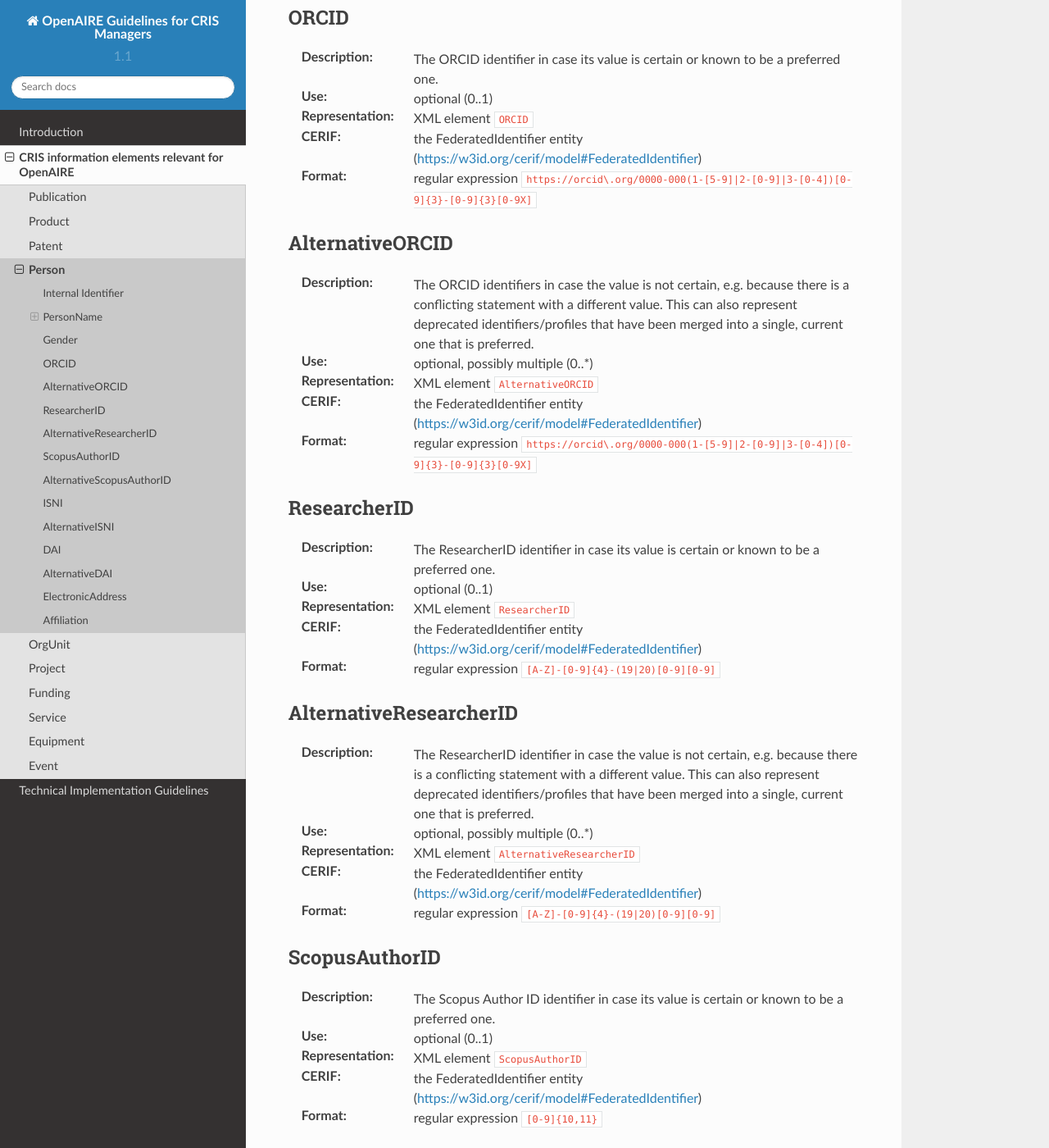
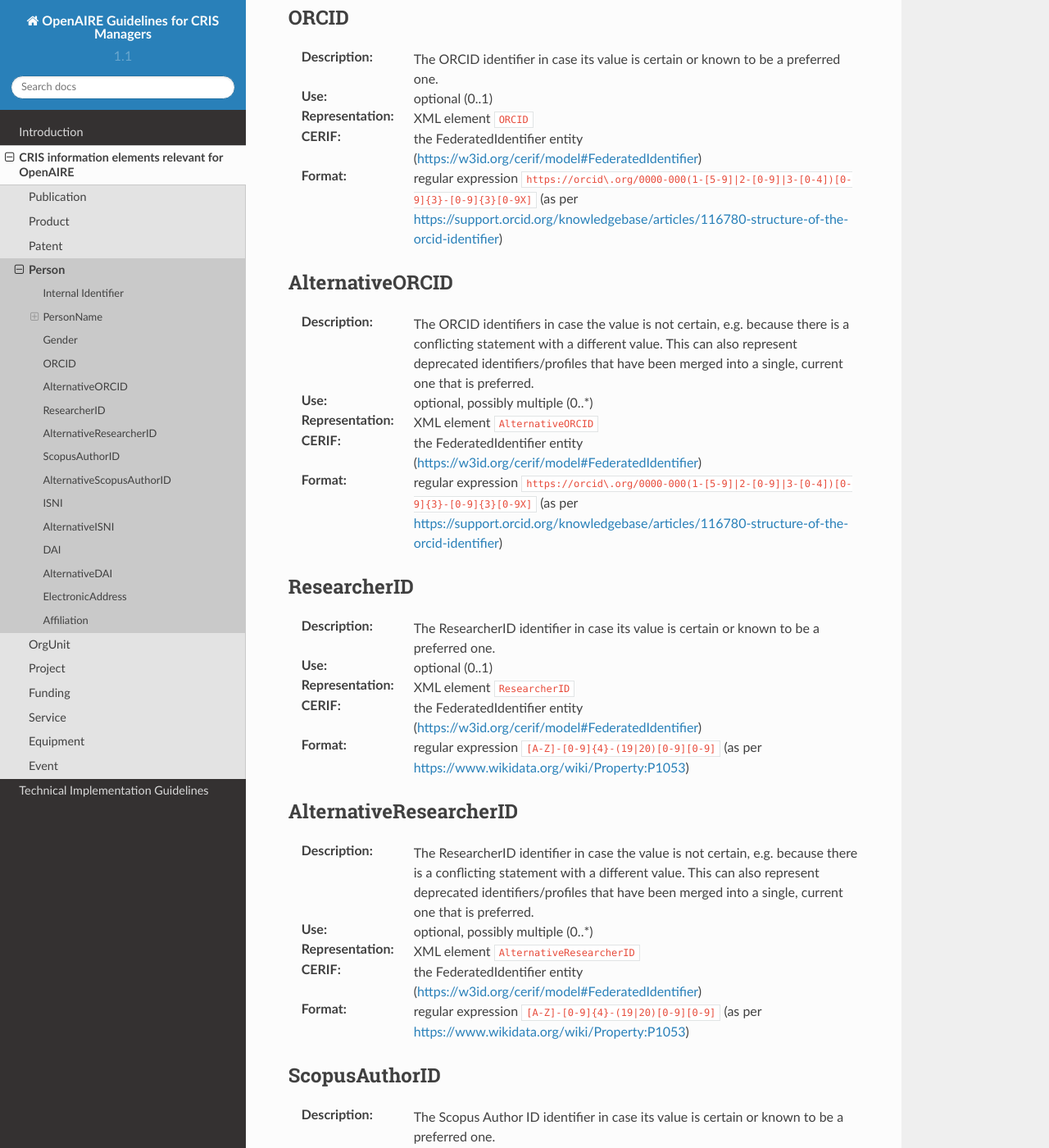
Before and after one commit to openaire/guidelines-cris-managers, a Sphinx documentation site: the page built from docs/cerif_xml_person_entity.rst, in a window 1280 px wide and 1400 px high, scrolled down 1767 px. Shown: the whole window at 82% size. Built offline with Sphinx 7.4.7 and the Read the Docs theme 2.0.0, drawn with Linux system fonts in a browser that asks for light colours; some of the changed text lies outside the part shown.

Commit message:
additional format information (closes #50)

```diff
--- a/docs/cerif_xml_person_entity.rst
+++ b/docs/cerif_xml_person_entity.rst
@@ -68,7 +68,7 @@ ORCID
 :Use: optional (0..1)
 :Representation: XML element ``ORCID``
 :CERIF: the FederatedIdentifier entity (`<https://w3id.org/cerif/model#FederatedIdentifier>`_)
-:Format: regular expression ``https://orcid\.org/0000-000(1-[5-9]|2-[0-9]|3-[0-4])[0-9]{3}-[0-9]{3}[0-9X]``
+:Format: regular expression ``https://orcid\.org/0000-000(1-[5-9]|2-[0-9]|3-[0-4])[0-9]{3}-[0-9]{3}[0-9X]`` (as per `<https://support.orcid.org/knowledgebase/articles/116780-structure-of-the-orcid-identifier>`_)
 
 
 
@@ -78,7 +78,7 @@ AlternativeORCID
 :Use: optional, possibly multiple (0..*)
 :Representation: XML element ``AlternativeORCID``
 :CERIF: the FederatedIdentifier entity (`<https://w3id.org/cerif/model#FederatedIdentifier>`_)
-:Format: regular expression ``https://orcid\.org/0000-000(1-[5-9]|2-[0-9]|3-[0-4])[0-9]{3}-[0-9]{3}[0-9X]``
+:Format: regular expression ``https://orcid\.org/0000-000(1-[5-9]|2-[0-9]|3-[0-4])[0-9]{3}-[0-9]{3}[0-9X]`` (as per `<https://support.orcid.org/knowledgebase/articles/116780-structure-of-the-orcid-identifier>`_)
 
 
 
@@ -88,7 +88,7 @@ ResearcherID
 :Use: optional (0..1)
 :Representation: XML element ``ResearcherID``
 :CERIF: the FederatedIdentifier entity (`<https://w3id.org/cerif/model#FederatedIdentifier>`_)
-:Format: regular expression ``[A-Z]-[0-9]{4}-(19|20)[0-9][0-9]``
+:Format: regular expression ``[A-Z]-[0-9]{4}-(19|20)[0-9][0-9]`` (as per `<https://www.wikidata.org/wiki/Property:P1053>`_)
 
 
 
@@ -98,7 +98,7 @@ AlternativeResearcherID
 :Use: optional, possibly multiple (0..*)
 :Representation: XML element ``AlternativeResearcherID``
 :CERIF: the FederatedIdentifier entity (`<https://w3id.org/cerif/model#FederatedIdentifier>`_)
-:Format: regular expression ``[A-Z]-[0-9]{4}-(19|20)[0-9][0-9]``
+:Format: regular expression ``[A-Z]-[0-9]{4}-(19|20)[0-9][0-9]`` (as per `<https://www.wikidata.org/wiki/Property:P1053>`_)
 
 
 
@@ -108,7 +108,7 @@ ScopusAuthorID
 :Use: optional (0..1)
 :Representation: XML element ``ScopusAuthorID``
 :CERIF: the FederatedIdentifier entity (`<https://w3id.org/cerif/model#FederatedIdentifier>`_)
-:Format: regular expression ``[0-9]{10,11}``
+:Format: regular expression ``[0-9]{10,11}`` (as per `<https://www.wikidata.org/wiki/Property:P1153>`_)
 
 
 
@@ -118,7 +118,7 @@ AlternativeScopusAuthorID
 :Use: optional, possibly multiple (0..*)
 :Representation: XML element ``AlternativeScopusAuthorID``
 :CERIF: the FederatedIdentifier entity (`<https://w3id.org/cerif/model#FederatedIdentifier>`_)
-:Format: regular expression ``[0-9]{10,11}``
+:Format: regular expression ``[0-9]{10,11}`` (as per `<https://www.wikidata.org/wiki/Property:P1153>`_)
 
 
 
@@ -128,7 +128,7 @@ ISNI
 :Use: optional (0..1)
 :Representation: XML element ``ISNI``
 :CERIF: the FederatedIdentifier entity (`<https://w3id.org/cerif/model#FederatedIdentifier>`_)
-:Format: regular expression ``[0-9]{4} [0-9]{4} [0-9]{4} [0-9]{3}[0-9X]``
+:Format: regular expression ``[0-9]{4} [0-9]{4} [0-9]{4} [0-9]{3}[0-9X]`` (as per `<https://www.wikidata.org/wiki/Property:P213>`_)
 
 
 
@@ -138,7 +138,7 @@ AlternativeISNI
 :Use: optional, possibly multiple (0..*)
 :Representation: XML element ``AlternativeISNI``
 :CERIF: the FederatedIdentifier entity (`<https://w3id.org/cerif/model#FederatedIdentifier>`_)
-:Format: regular expression ``[0-9]{4} [0-9]{4} [0-9]{4} [0-9]{3}[0-9X]``
+:Format: regular expression ``[0-9]{4} [0-9]{4} [0-9]{4} [0-9]{3}[0-9X]`` (as per `<https://www.wikidata.org/wiki/Property:P213>`_)
 
 
 
@@ -148,7 +148,7 @@ DAI
 :Use: optional (0..1)
 :Representation: XML element ``DAI``
 :CERIF: the FederatedIdentifier entity (`<https://w3id.org/cerif/model#FederatedIdentifier>`_)
-:Format: regular expression ``info\:eu\-repo/dai/nl/\d{8}[\dxX]``
+:Format: regular expression ``info\:eu\-repo/dai/nl/\d{8}[\dxX]`` (as per `<https://wiki.surfnet.nl/display/standards/DAI>`_)
 
 
 
@@ -158,7 +158,7 @@ AlternativeDAI
 :Use: optional, possibly multiple (0..*)
 :Representation: XML element ``AlternativeDAI``
 :CERIF: the FederatedIdentifier entity (`<https://w3id.org/cerif/model#FederatedIdentifier>`_)
-:Format: regular expression ``info\:eu\-repo/dai/nl/\d{8}[\dxX]``
+:Format: regular expression ``info\:eu\-repo/dai/nl/\d{8}[\dxX]`` (as per `<https://wiki.surfnet.nl/display/standards/DAI>`_)
 
 
 
--- a/docs/cerif_xml_product_entity.rst
+++ b/docs/cerif_xml_product_entity.rst
@@ -84,6 +84,7 @@ DOI
 :Use: optional (0..1)
 :Representation: XML element ``DOI``
 :CERIF: the FederatedIdentifier entity (`<https://w3id.org/cerif/model#FederatedIdentifier>`_)
+:Format: regular expression ``10\.\d{4,}(\.\d+)*/[^\s]+`` (as per `<https://www.crossref.org/blog/dois-and-matching-regular-expressions/>`_)
 
 
 
```
Also changed, not shown: docs/cerif_xml_publication_entity.rst (+13 -0 lines).
